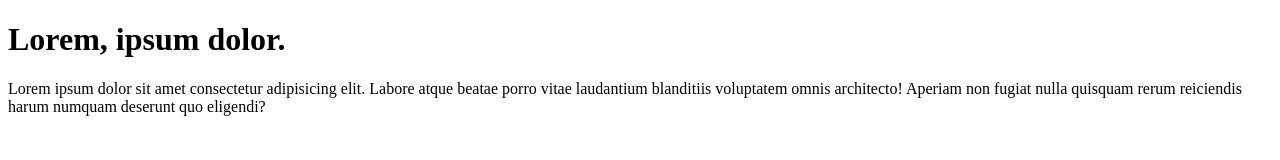
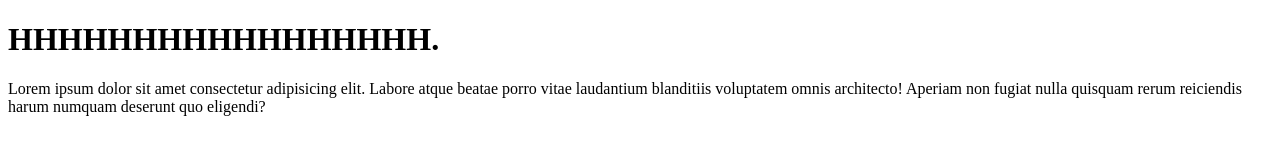
Before and after one commit to Moughazli20/Git101, a plain HTML site: page index.html in a window 1280 px wide. Drawn offline with Linux system fonts and the light colour scheme.

Commit message:
Changement de h1 HHHHHHHHH

```diff
--- a/index.html
+++ b/index.html
@@ -6,7 +6,7 @@
     <title>Document</title>
 </head>
 <body>
-    <h1>Lorem, ipsum dolor.</h1>
+    <h1>HHHHHHHHHHHHHHHHH.</h1>
     <p>Lorem ipsum dolor sit amet consectetur adipisicing elit. Labore atque beatae porro vitae laudantium blanditiis voluptatem omnis architecto! Aperiam non fugiat nulla quisquam rerum reiciendis harum numquam deserunt quo eligendi?</p>
 </body>
 </html>
```
